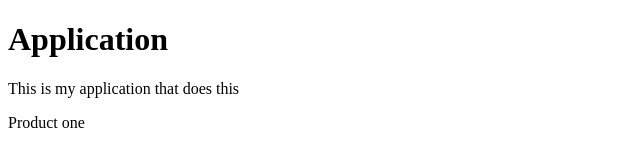
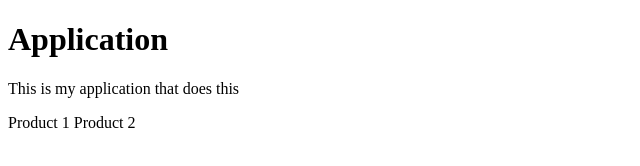
Before and after one commit to Osvaldbp/Application, a plain HTML site: page Workshop.html in a window 1280 px wide. Shown: the full height of the page, 0-640 px from the left. Drawn offline with Linux system fonts and the light colour scheme.

Commit message:
Application

```diff
--- a/Workshop.html
+++ b/Workshop.html
@@ -14,7 +14,8 @@
         <main>
             <section id="products">
                 <div>
-                    Product one
+                    Product 1
+                    Product 2
                 </div>
             </section>
         </main>
```
Also changed, not shown: WorkshopStyle.css (added).
